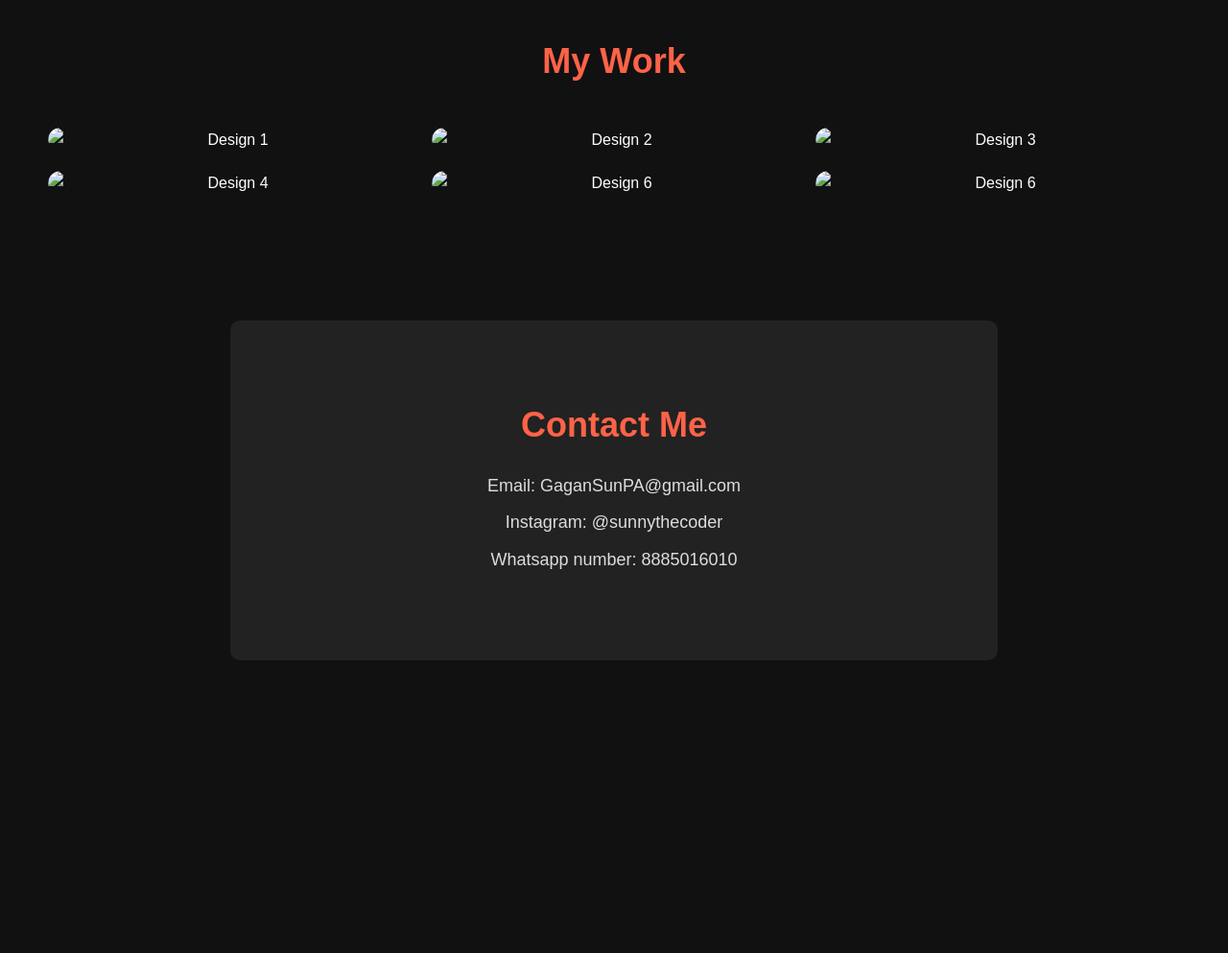
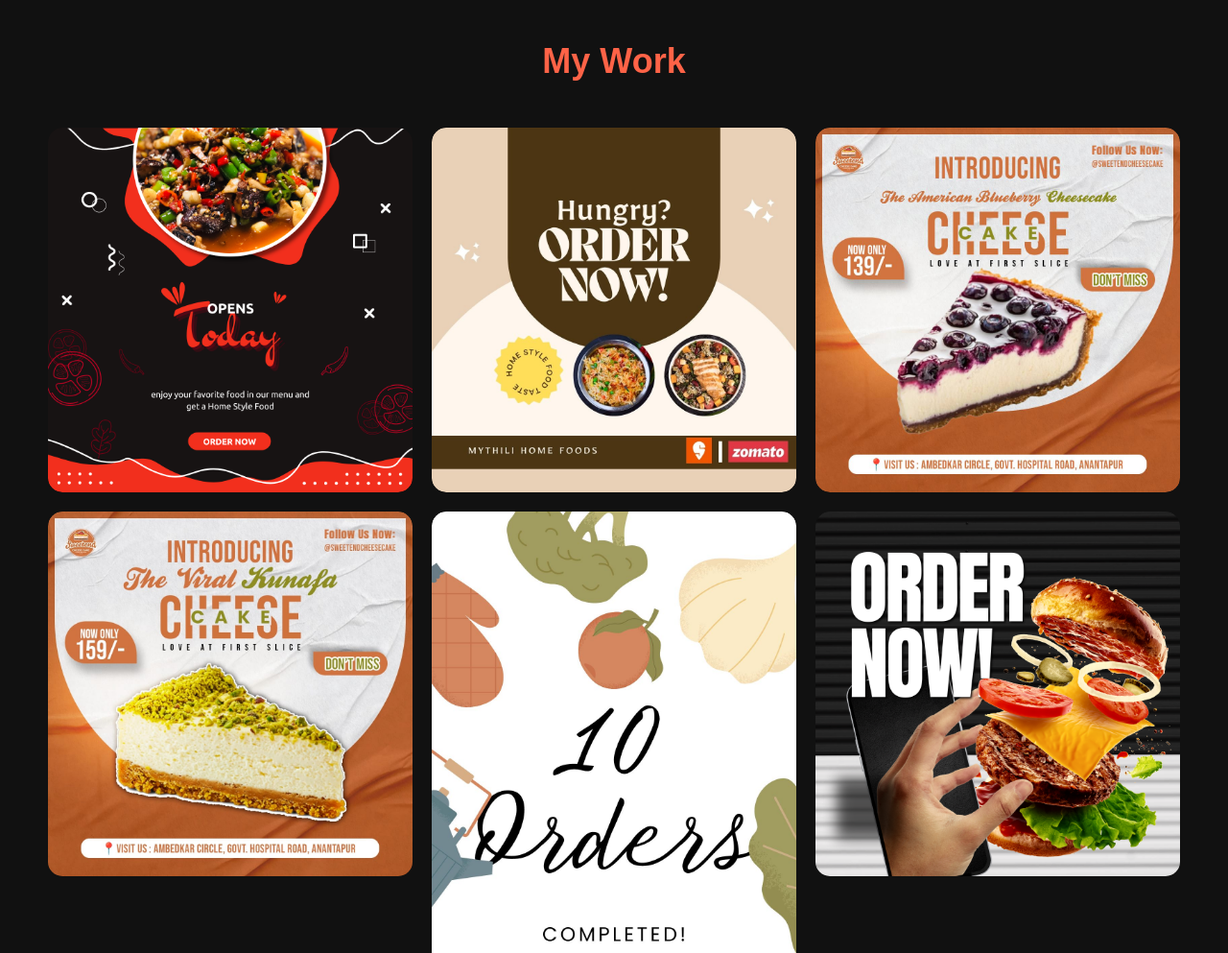
Before and after one commit to GaganSunny/GaganDesignes, a plain HTML site: page index.html in a window 1280 px wide. Shown: the part 1200-2193 px from the top of the page at 96% size. Before the commit the page ends 1938 px from the top, so only its background shows below. Drawn offline with Linux system fonts and the light colour scheme.

Commit message:
Update index.html

```diff
--- a/index.html
+++ b/index.html
@@ -42,12 +42,12 @@
   <section id="portfolio" class="portfolio-section">
     <h2>My Work</h2>
     <div class="grid-container">
-      <div class="grid-item"><img src="designs/design1.png" alt="Design 1"></div>
-      <div class="grid-item"><img src="designs/design2.jpg" alt="Design 2"></div>
-      <div class="grid-item"><img src="designs/design3.jpg" alt="Design 3"></div>
-      <div class="grid-item"><img src="designs/design4.jpg" alt="Design 4"></div>
-      <div class="grid-item"><img src="designs/design6.jpg" alt="Design 6"></div>
-      <div class="grid-item"><img src="designs/design7.png" alt="Design 6"></div>
+      <div class="grid-item"><img src="design1.png" alt="Design 1"></div>
+      <div class="grid-item"><img src="design2.jpg" alt="Design 2"></div>
+      <div class="grid-item"><img src="design3.jpg" alt="Design 3"></div>
+      <div class="grid-item"><img src="design4.jpg" alt="Design 4"></div>
+      <div class="grid-item"><img src="design6.jpg" alt="Design 6"></div>
+      <div class="grid-item"><img src="design7.png" alt="Design 6"></div>
     </div>
   </section>
 
```
